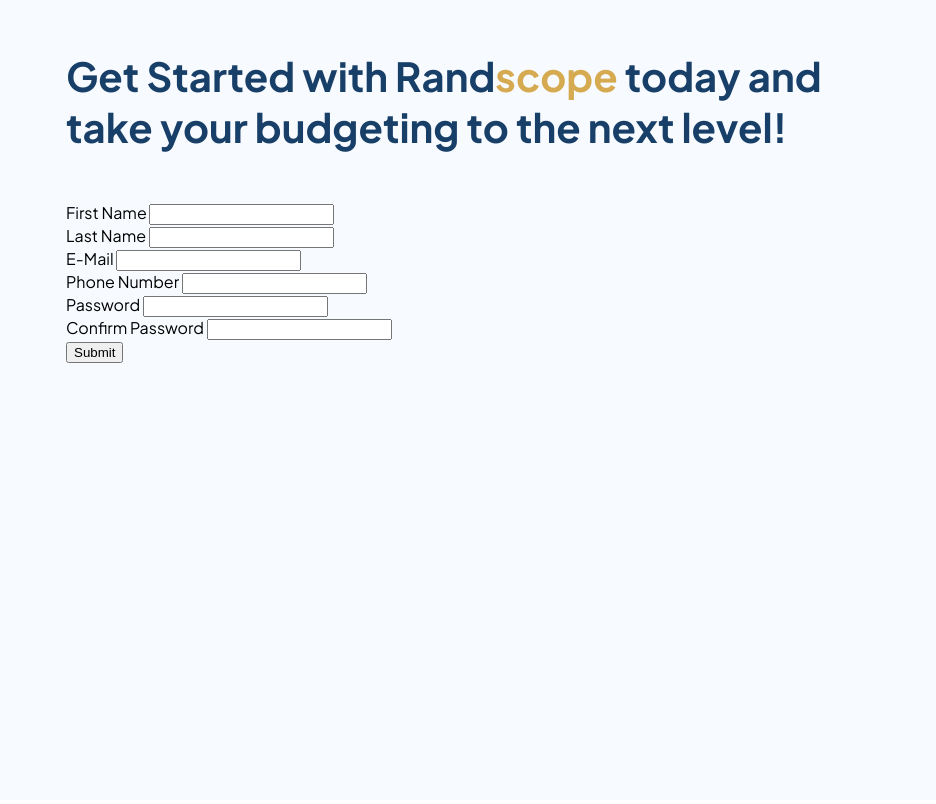
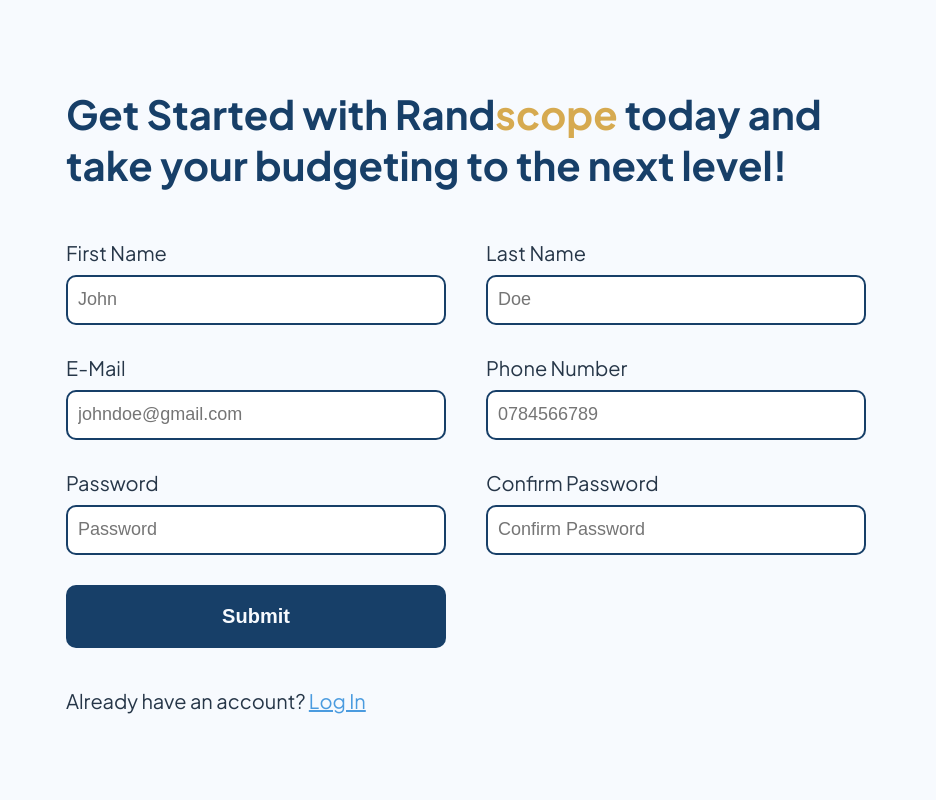
Before and after one commit to rehaanbuilds/sign-up-form, a plain HTML site: page index.html in a window 1280 px wide. Shown: the full height of the page, 344-1280 px from the left. Drawn offline with Linux system fonts and the light colour scheme.

Commit message:
Style form

```diff
--- a/index.html
+++ b/index.html
@@ -17,42 +17,45 @@
         </div>
         <div class="content">
             <h1 class="heading">Get Started with Rand<span class="highlight">scope</span> today and take your budgeting to the next level!</h1>
+
             <div class="form-container">
                 <form action="">
                     <div id="first-name">
                         <label for="firstname">First Name</label>
-                        <input type="text" name="firstname">
+                        <input type="text" id="firstname" name="firstname" placeholder="John">
                     </div>
 
                     <div id="last-name">
                         <label for="lastname">Last Name</label>
-                        <input type="text" name="lastname">
+                        <input type="text" id="lastname" name="lastname" placeholder="Doe">
                     </div>
 
                     <div id="e-mail">
                         <label for="email">E-Mail</label>
-                        <input type="email" name="email">
+                        <input type="email" id="email" name="email" placeholder="johndoe@gmail.com">
                     </div>
 
                     <div id="phone">
                         <label for="phone">Phone Number</label>
-                        <input type="tel" name="phone">
+                        <input type="tel" id="phone" name="phone" placeholder="0784566789">
                     </div>
 
                     <div id="password">
                         <label for="password">Password</label>
-                        <input type="password" name="password">
+                        <input type="password" id="password" name="password" placeholder="Password">
                     </div>
 
                     <div id="confirm-password">
                         <label for="confirmpassword">Confirm Password</label>
-                        <input type="password" name="confirmpassword">
+                        <input type="password" id="confirmpassword" name="confirmpassword" placeholder="Confirm Password">
                     </div>
 
                     <div class="button">
-                        <input type="submit" name="submit">
+                        <button type="submit">Submit</button>
                     </div>
                 </form>
+
+                <p>Already have an account? <a href="https://www.youtube.com/watch?v=dQw4w9WgXcQ" target="_blank">Log In</a></p>
             </div>
         </div>
     </div>
--- a/styles.css
+++ b/styles.css
@@ -1,6 +1,8 @@
 :root {
     --primary-blue: #173F68;
     --gold: #D6AA50;
+    --charcoal: #263648;
+    --sky-blue: #4A9BDF;
 }
 
 * {
@@ -36,6 +38,10 @@ body {
 
 .content {
     padding: 50px 70px;
+    display: flex;
+    flex-direction: column;
+    justify-content: center;
+    gap: 50px;
 }
 
 .heading {
@@ -49,6 +55,68 @@ body {
     color: var(--gold);
 }
 
-.form-container {
-    padding-top: 50px;
+form {
+    display: flex;
+    flex-wrap: wrap;
+    gap: 30px 40px;
+    max-width: 900px;
 }
+
+form > div {
+    display: flex;
+    flex-direction: column;
+    gap: 10px;
+    width: calc(50% - 20px);
+}
+
+label {
+    color: var(--charcoal);
+    font-size: 20px;
+}
+
+input {
+    height: 50px;
+    width: 100%;
+    padding: 10px 10px;
+    font-size: 18px;
+    border-radius: 10px;
+    border: 2px solid var(--primary-blue);
+}
+
+input:focus {
+    outline: none;
+    border: 2px solid var(--gold);
+}
+
+button[type="submit"] {
+    background-color: var(--primary-blue);
+    padding: 20px 20px;
+    font-size: 20px;
+    font-weight: 600;
+    color: #F7FAFE;
+    border: none;
+    border-radius: 10px;
+    cursor: pointer;
+}
+
+button[type="submit"]:hover {
+    background-color: var(--charcoal);
+}
+
+button[type="submit"]:active {
+    background-color: var(--gold);
+}
+
+p {
+    margin-top: 40px;
+    font-size: 20px;
+    color: var(--charcoal);
+}
+
+a {
+    color: var(--sky-blue);
+}
+
+a:hover {
+    text-decoration: none;
+}
```
